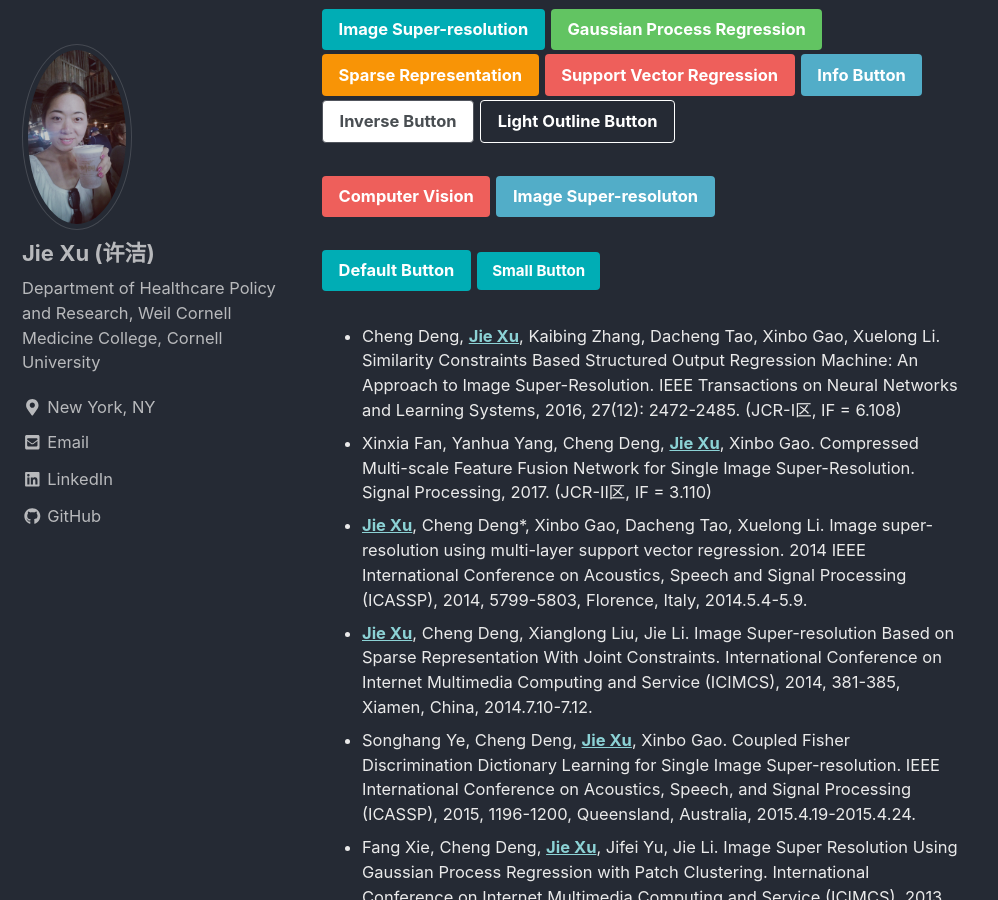
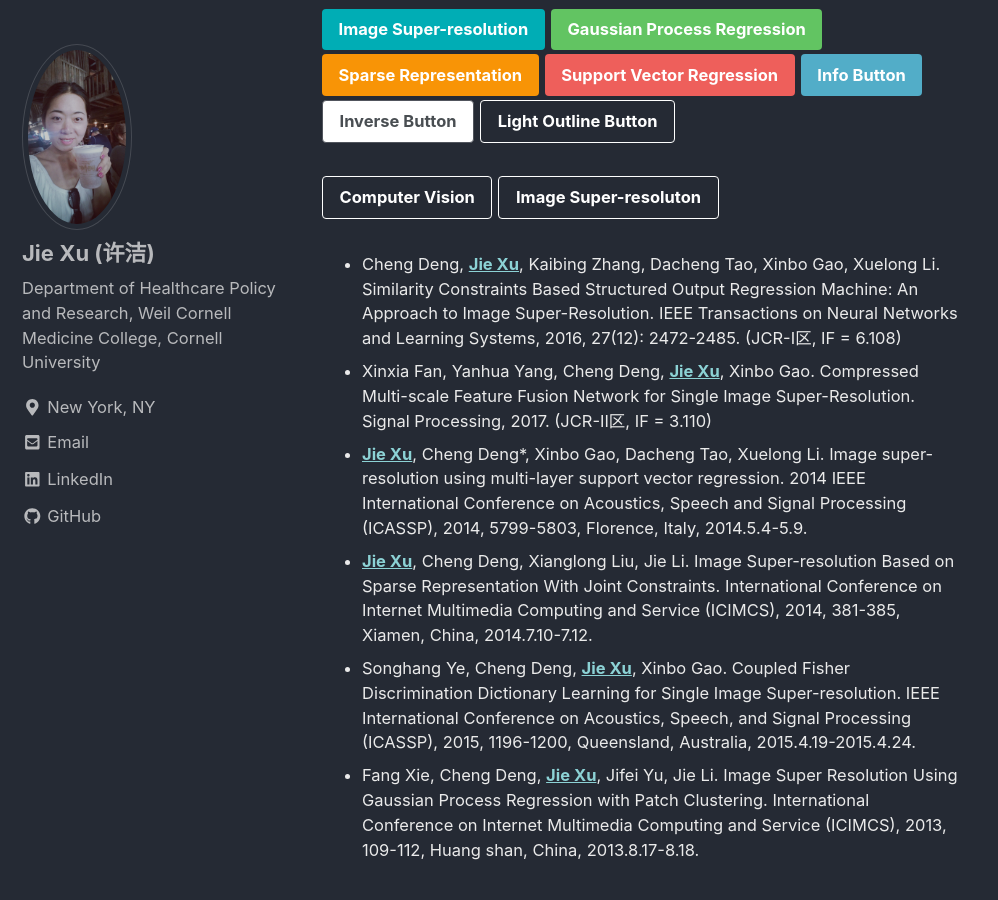
Before and after one commit to jxu1015/jxu1015.github.io, a Jekyll site: the page built from _pages/publications.md, in a window 1280 px wide and 900 px high, scrolled down 2067 px. Shown: the whole window, without its empty margins (0-998 px from the left). Built offline with Jekyll 4.4.1, drawn with Linux system fonts in a browser that asks for light colours; nearby versions of some CDN libraries.

Commit message:
Update publications.md

```diff
--- a/_pages/publications.md
+++ b/_pages/publications.md
@@ -25,11 +25,9 @@
 [Inverse Button](#){: .btn .btn--inverse}
 [Light Outline Button](#){: .btn .btn--light-outline}
 
-[Computer Vision](https://en.wikipedia.org/wiki/Computer_vision){: .btn .btn--danger .btn--primary}
-[Image Super-resoluton](https://en.wikipedia.org/wiki/Super-resolution_imaging){: .btn .btn--info .btn--primary}
+[Computer Vision](https://en.wikipedia.org/wiki/Computer_vision){: .btn .btn--light-outline .btn--primary}
+[Image Super-resoluton](https://en.wikipedia.org/wiki/Super-resolution_imaging){: .btn .btn--light-outline .btn--primary}
 
-[Default Button](#){: .btn .btn--primary }
-[Small Button](#){: .btn .btn--primary .btn--small}
 
 * Cheng Deng, [**Jie Xu**](https://scholar.google.com/citations?user=kFSu-dgAAAAJ&hl=en), Kaibing Zhang, Dacheng Tao, Xinbo Gao, Xuelong Li. Similarity Constraints Based Structured Output Regression Machine: An Approach to Image Super-Resolution. IEEE Transactions on Neural Networks and Learning Systems, 2016, 27(12): 2472-2485. (JCR-I区, IF = 6.108)
 * Xinxia Fan, Yanhua Yang, Cheng Deng, [**Jie Xu**](https://scholar.google.com/citations?user=kFSu-dgAAAAJ&hl=en), Xinbo Gao. Compressed Multi-scale Feature Fusion Network for Single Image Super-Resolution. Signal Processing, 2017.  (JCR-II区, IF = 3.110)
```
